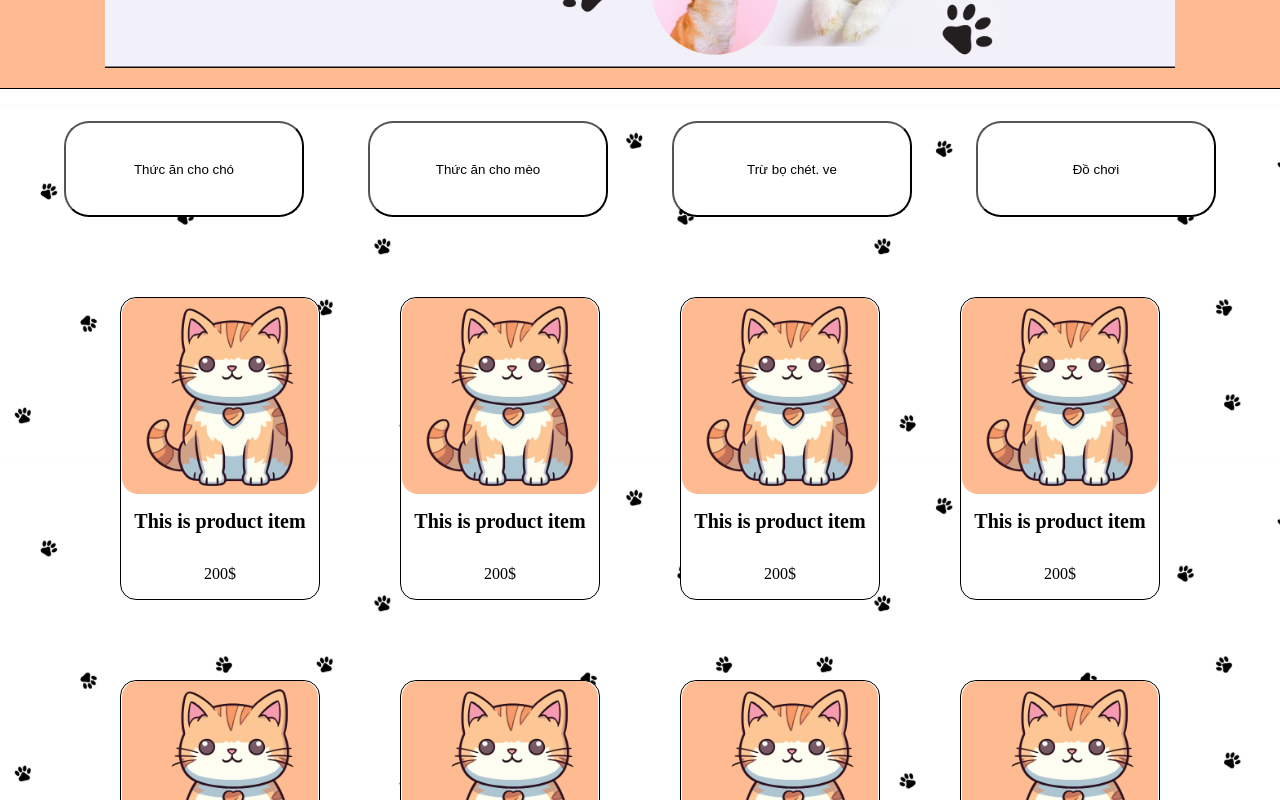
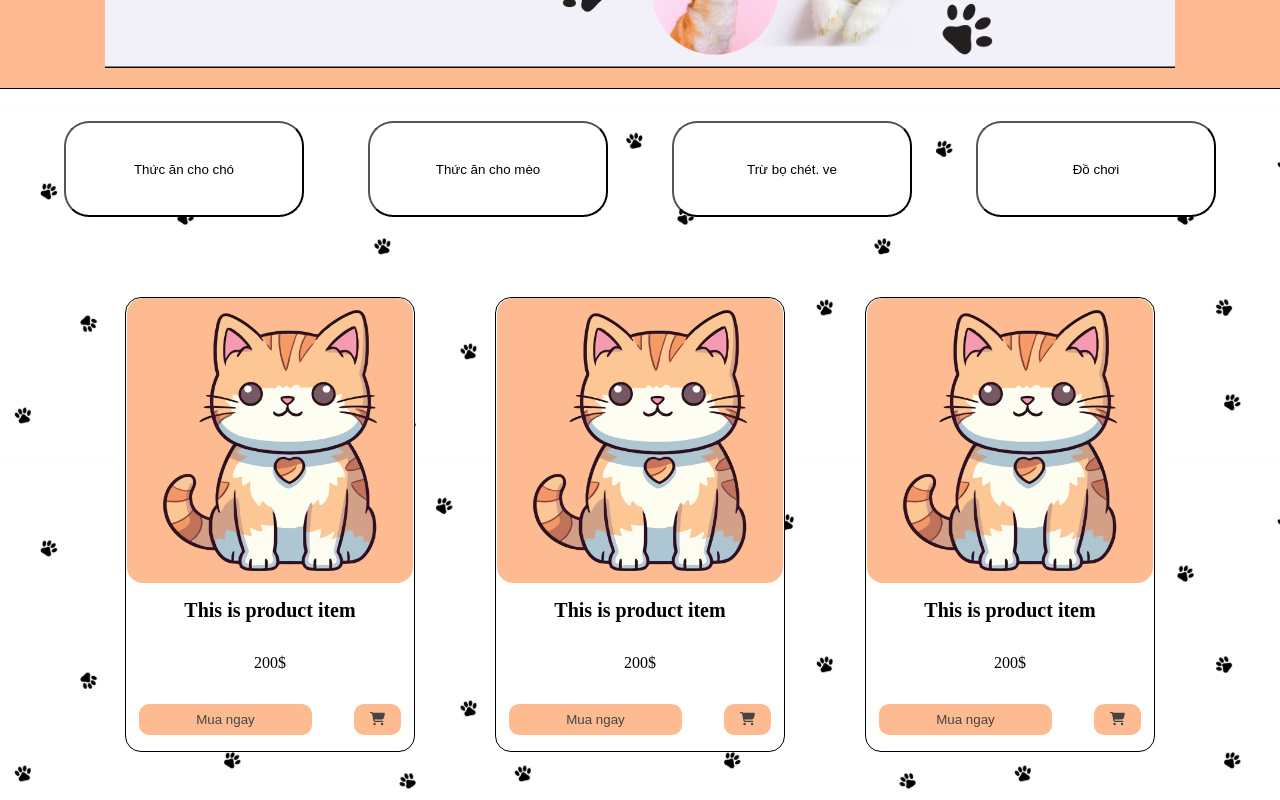
Before and after one commit to YaseiTanuki/Pawdora-Box, a React (Vite) app: page / in a window 1280 px wide. Shown: the part 500-1300 px from the top of the page. Built offline with nearby package versions, Linux system fonts and the light colour scheme.

Commit message:
change product list layout

```diff
--- a/src/components/small_components/product_card/product-card.scss
+++ b/src/components/small_components/product_card/product-card.scss
@@ -1,11 +1,11 @@
 .product-card {
-    max-width: 200px;
     background-color: white;
     display: flex;
     flex-direction: column;
     align-items: center;
     border: 1px solid black;
     border-radius: 1rem;
+    width: 18rem;
 
     img {
         max-width: 99%;
@@ -20,4 +20,15 @@
         padding: 1rem 0 1rem 0;
     }
 
+    .product-cart-button {
+        display: flex;
+        justify-content: space-between;
+        gap: 1rem;
+        width: 100%;
+
+        .buy-now-button {
+            width: 60%;
+        }
+    }
+
 }
--- a/src/components/small_components/product_card/product_card.jsx
+++ b/src/components/small_components/product_card/product_card.jsx
@@ -1,5 +1,6 @@
 import React from 'react';
 import "./product-card.scss"
+import { FontAwesomeIcon } from "@fortawesome/react-fontawesome";
 
 const ProductCard = (props) => {
     return (
@@ -8,6 +9,10 @@ const ProductCard = (props) => {
             <h4 title="product name">{props.name}</h4>
             <data value={props.price}>{props.price}$</data>
             <p>{props.description}</p>
+            <div className="product-cart-button">
+                <button className="buy-now-button">Mua ngay</button>
+                <button className="add-to-cart-button"><FontAwesomeIcon icon="cart-shopping" /></button>
+            </div>
         </div>
     )
 }
--- a/src/pages/home/home.scss
+++ b/src/pages/home/home.scss
@@ -18,14 +18,14 @@
 
     .main-content {
         margin-top: 2rem;
-        grid-column: 1 / 13;
+        grid-column: 2 / 12;
         grid-row: 2 / 3;
         display: grid;
         grid-template-columns: subgrid;
 
         .quick-choice {
             grid-row: 1 / 2;
-            grid-column: 1 / 13;
+            grid-column: 1 / 11;
             display: flex;
             justify-content: center;
             padding: 0;
@@ -48,9 +48,8 @@
         }
 
         .new-product {
-            grid-column: 1 / 13;
+            grid-column: 1 / 11;
             grid-row: 2 / 3;
-
             .product-list {
                 display: flex;
                 justify-content: center;
@@ -60,7 +59,6 @@
                 flex-wrap: wrap;
 
                 li {
-                    width: 200px;
                     .product-card {
                         h4 {
                             font-size: 20px;
```
